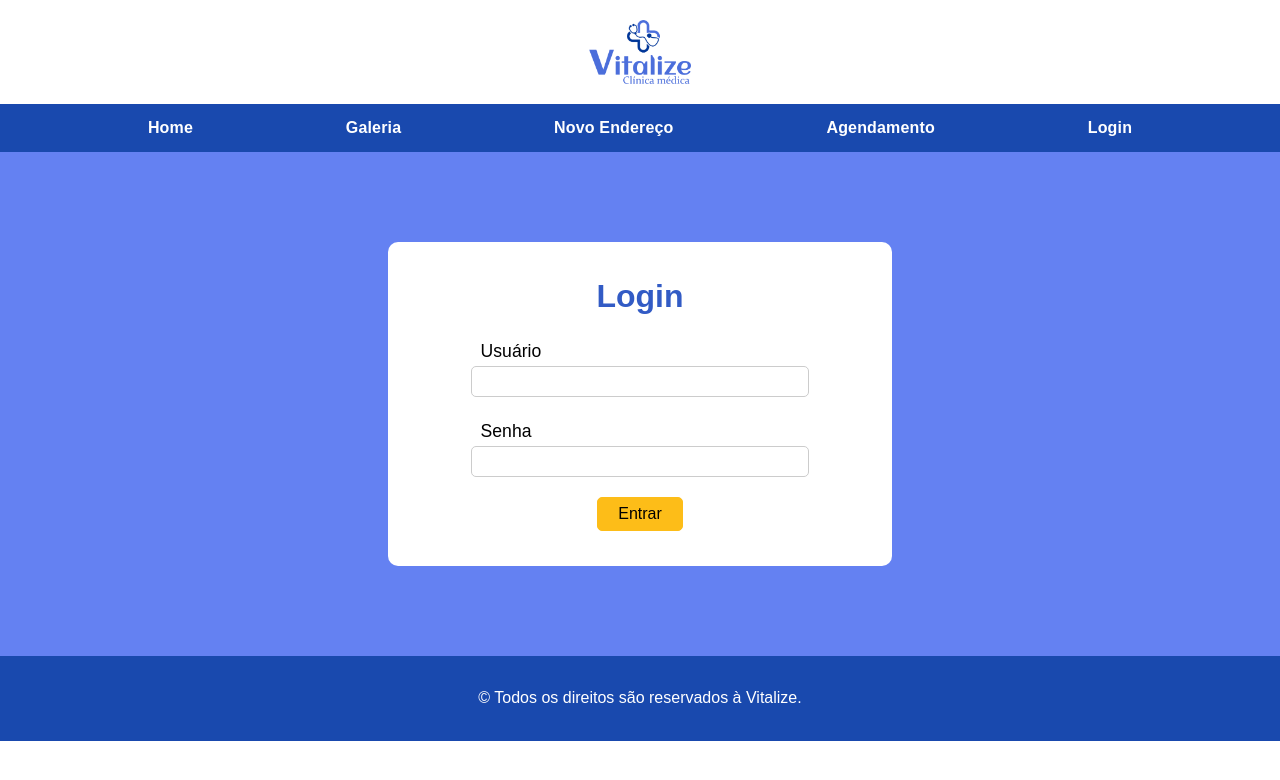
After one commit to DouglasStuhler/PPI, a PHP site: page /login.html in a window 1280 px wide. The commit adds this page. Shown: the top 780 px of the page. Run offline with PHP 8.4, Linux system fonts and the light colour scheme.

Commit message:
Alterações dia 02-03 (adicionado tela de login e mudança no menu)

```diff
--- a/css/index.css
+++ b/css/index.css
@@ -34,9 +34,16 @@ nav ul{
     display: flex;
     justify-content: space-evenly;
     align-items: center;
+    flex-wrap: wrap;
     margin: 0;
     height: 6vh;
     padding: 0;
+}
+
+nav ul li{
+    flex-shrink: 1;
+    text-align: center;
+    padding: 0px 5px;
 }
 
 nav ul li{
--- /dev/null
+++ b/css/login.css
@@ -0,0 +1,78 @@
+main{
+    background-color: #6481f2;
+    padding: 10px;
+}
+
+main > form h1{
+    text-align: center;
+    color: #325bc5;
+}
+
+main > form{
+    width: 90%;
+    margin: 10vh auto;
+    border-radius: 10px;
+    background-color: white;
+    padding: 15px 5px;
+}
+
+main > form label{
+    display: block;
+    width: 90%;
+    text-align: left;
+    font-size: 1.1em;
+    margin: 0 5%;
+    padding: 4px 10px;
+}
+
+main > form input{
+    width: 90%;
+    margin: 0 5%;
+    padding: 7px 10px;
+    border-radius: 5px;
+    border: .5px solid #ccc;
+}
+
+main > form .form-group{
+    margin-bottom: 20px;
+}
+
+main .form-group:has(.enviar){
+    display: flex;
+    justify-content: center;
+}
+
+main .enviar{
+    padding: 7px 20px;
+    border-radius: 5px;
+    border: 1px solid #fdbd18;
+    background-color: #fdbd18;
+    font-size: 1em;
+}
+
+@media (min-width: 992px) {
+    main > form{
+        width: 40%;
+        margin: 10vh auto;
+        border-radius: 10px;
+        background-color: white;
+        padding: 15px 10px;
+    }
+
+    main > form label{
+        display: block;
+        width: 70%;
+        text-align: left;
+        font-size: 1.1em;
+        margin: 0 15%;
+        padding: 4px 10px;
+    }
+
+    main > form input{
+        width: 70%;
+        margin: 0 15%;
+        padding: 7px 10px;
+        border-radius: 5px;
+        border: .5px solid #ccc;
+    }
+}
--- /dev/null
+++ b/login.html
@@ -0,0 +1,45 @@
+<!DOCTYPE html>
+<html lang="pt-br">
+<head>
+    <meta charset="UTF-8">
+    <meta name="viewport" content="width=device-width, initial-scale=1.0">
+    <title>Vitalize - Home</title>
+
+    <!-- Links CSS -->
+    <link rel="stylesheet" href="css/index.css">
+    <link rel="stylesheet" href="css/login.css">
+</head>
+<body>
+    <header>
+        <img src="images/logomarca.png" alt="Logomarca da Vitalize">
+    </header>
+    <nav>
+        <ul>
+            <li><a href="#">Home</a></li>
+            <li class="flexPeso"><a href="#">Galeria</a></li>
+            <li class="flexPeso"><a href="#">Novo Endereço</a></li>
+            <li class="flexPeso"><a href="#">Agendamento</a></li>
+            <li><a href="#">Login</a></li>
+        </ul>
+    </nav>
+    <main>
+        <form action="#" method="POST">
+            <h1>Login</h1>
+            <div class="form-group">
+                <label for="user">Usuário</label>
+                <input type="text" id="user" name="user" required>
+            </div>
+            <div class="form-group">
+                <label for="senha">Senha</label>
+                <input type="password" id="senha" name="senha" required>
+            </div>
+            <div class="form-group">
+                <button class="enviar" type="submit">Entrar</button>
+            </div>
+        </form>
+    </main>
+    <footer>
+        <p>&copy; Todos os direitos são reservados à Vitalize.</p>
+    </footer>
+</body>
+</html>
```
Also changed, not shown: acessoRestrito/index.html (added, +30 -0 lines), index.html (+4 -4 lines).
